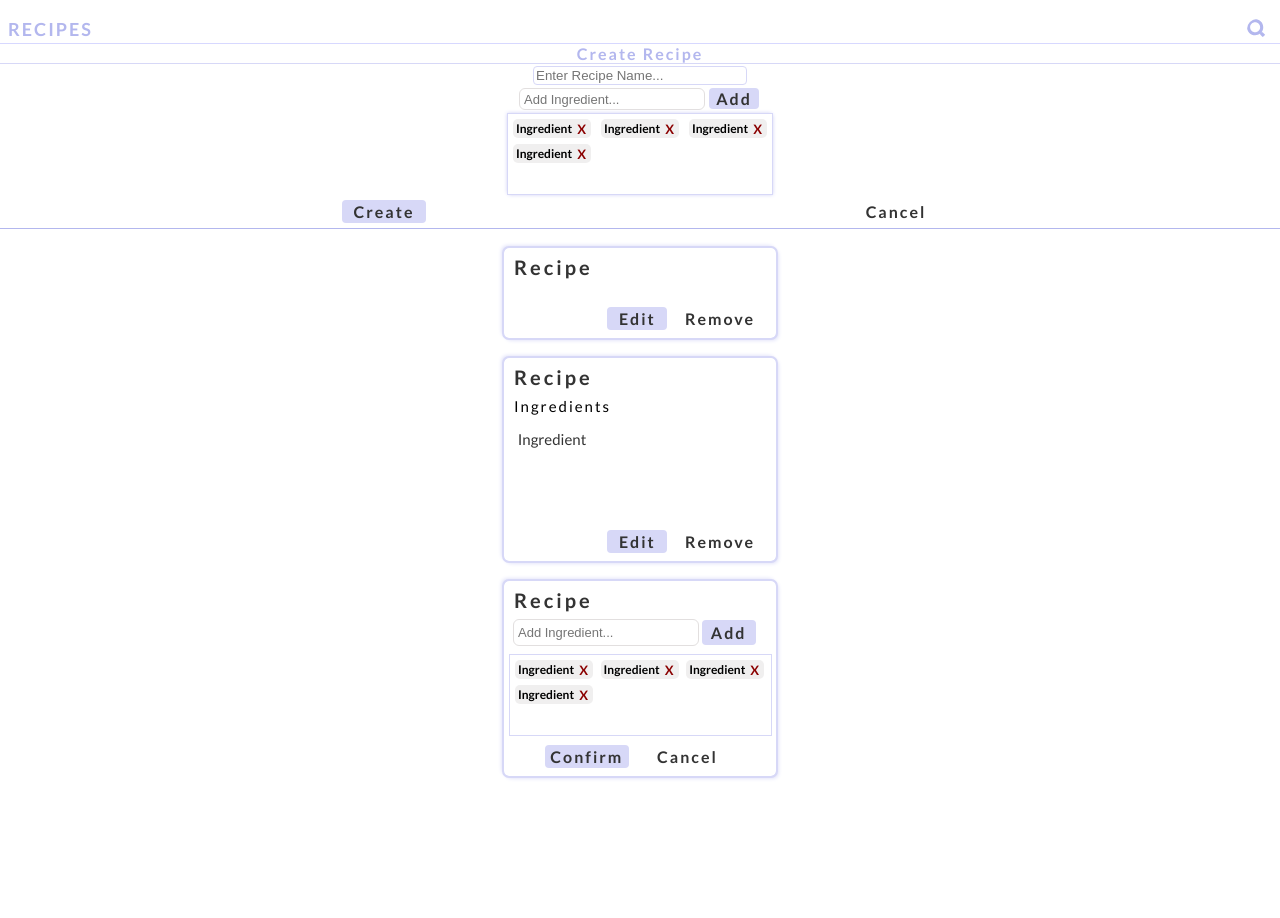
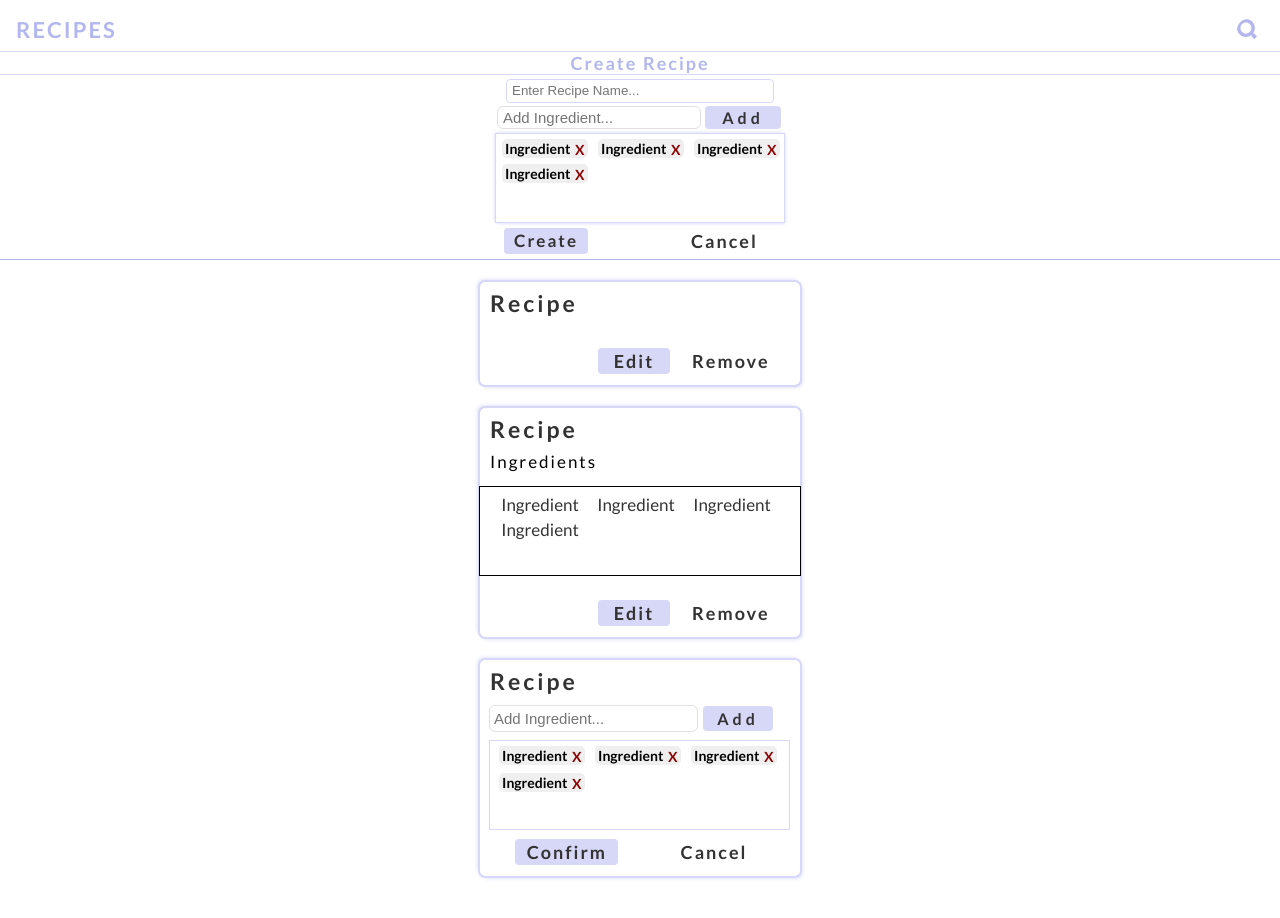
Before and after one commit to Rio0628/recipe-ingredients-app, a React (Create React App) app: page / in a window 1280 px wide. Shown: the top 918 px of the page. Built offline with nearby package versions, Linux system fonts and the light colour scheme.

Commit message:
Applied Breakpoint Styling
- Changed the CreateRecipe component styling's position within the CSS file to be located with the navbar styles.
- Applied the styling for the 600px breakpoint.

```diff
--- a/src/components/CreateRecipe.js
+++ b/src/components/CreateRecipe.js
@@ -17,8 +17,11 @@ const CreateRecipe = () => {
                 <div className='indIngrdtAdd'>Ingredient <p>X</p></div>
             </div>
 
-            <div className='createBtn'>Create</div>
-            <div className='cancelBtn'>Cancel</div>
+
+            <div className='createCnclBtns'>
+                <div className='createBtn'>Create</div>
+                <div className='cancelBtn'>Cancel</div>
+            </div>
         </div>
     );
 }
--- a/src/components/IndRecipe.js
+++ b/src/components/IndRecipe.js
@@ -16,6 +16,9 @@ const IndRecipe = () => {
                 <p className='ingrdtsHeading'>Ingredients</p>
 
                 <div className='ingrdtsCntr'>
+                    <p className='indIngrdt'>Ingredient</p>
+                    <p className='indIngrdt'>Ingredient</p>
+                    <p className='indIngrdt'>Ingredient</p>
                     <p className='indIngrdt'>Ingredient</p>
                 </div>
 
--- a/src/index.css
+++ b/src/index.css
@@ -106,6 +106,87 @@ body {
   text-decoration: underline;
 }
 
+/* -- CREATE RECIPE STYLES -- */
+
+.createRecipeCntr {
+  display: flex;
+  flex-direction: column;
+  align-items: center;
+  outline: 1px solid #d7d8f7;
+}
+
+.recipeNameInput {
+  position: relative;
+  top: 3px;
+  /* left: 15%; */
+  width: 13rem;
+  border: none;
+  outline: 1px solid #d7d8f7;
+  border-radius: 3px;
+}
+
+
+.createRecipeCntr .addIngrdtCntr {
+  top: 7px;
+  display: flex;
+  /* align-items: center; */
+  /* outline: 1px solid green; */
+}
+
+.createRecipeCntr .addIngrdtInput {
+  height: 1rem;
+  left: -3px;
+  top: 1px;
+}
+
+.createRecipeCntr .addIngrdtBtn {
+  position: relative;
+  padding: 1px;
+  left: 2px;
+  /* top: 1px; */
+  border-radius: 4px;
+  background: #d7d8f7;
+  cursor: pointer;
+}
+
+.createRecipeCntr .ingrdtsCntr {
+  top: 12px;
+  grid-template-rows: repeat(12, 25px);
+  outline: 1px solid #d7d8f7;
+  box-shadow: 1px 1px 4px #d7d8f7, -1px -1px 4px #d7d8f7;
+  /* outline: 1px solid black; */
+}
+
+.createCnclBtns {
+  display: flex;
+  justify-content: space-between;
+  width: 16rem;
+  height: 3rem;
+  /* outline: 1px solid black; */
+}
+
+.createBtn {
+  position: relative;
+  /* right: 20%; */
+  top: 18px;
+  width: 5rem;
+  height: 1.3rem;
+  font-weight: 600;
+  text-align: center;
+  letter-spacing: 2px;
+  color: #333333;
+  padding: 2px;
+  border-radius: 4px;
+  background: #d7d8f7;
+  cursor: pointer;
+}
+
+.createRecipeCntr .cancelBtn {
+  left: 0;
+  top: 17px;
+  height: 1.3rem;
+}
+
 /* -- IND RECIPE STYLES -- */
 
 .indRecipesCntr {
@@ -117,6 +198,11 @@ body {
   overflow-x: hidden;
   /* background: sred; */
   /* outline: 1px solid red; */
+}
+
+.indRecipesCntr::-webkit-scrollbar {
+  width: 2px;
+  background: none;
 }
 
 .indRecipeClsd, .indRecipeOpen, .indRecipeEdit {
@@ -328,91 +414,163 @@ body {
   cursor: pointer;
 }
 
-/* -- CREATE RECIPE STYLES -- */
 
-.createRecipeCntr {
-  display: flex;
-  flex-direction: column;
-  align-items: center;
-  outline: 1px solid #d7d8f7;
+@media screen and (min-width: 600px) {
+  .mainHeader {
+    height: 3.2rem;
   }
 
-.recipeNameInput {
-  position: relative;
-  top: 3px;
-  /* left: 15%; */
-  width: 13rem;
-  border: none;
-  outline: 1px solid #d7d8f7;
-  border-radius: 3px;
+  .appHeading {
+    top: -6px;
+    left: 1rem;
+    font-size: 22px;
   }
 
+  .searchBtnClsd {
+    font-size: 22px;
+    right: 1.1rem;
+  }
+
+  .searchbarCntr {
+    height: 1.6rem;
+    width: 20rem;
+    right: 1rem;
+  }
+
+  .searchbar {
+    /* outline: 1px solid black; */
+    left: 8px;
+    bottom: 13px;
+    width: 16rem;
+    font-size: 15px;
+  }
+
+  .searchBtn {
+    left: 24px;
+    bottom: 3px;
+    font-size: 22px;
+    padding: 5px 10px 5px 5px;
+  }
+
+  .createRecipeBtn { font-size: 18px; }
+
+  .recipeNameInput {
+    top: 5px;
+    width: 16rem;
+    height: 1.1rem;
+    padding: 2px 5px;
+  }
 
   .createRecipeCntr .addIngrdtCntr {
-  top: 7px;
-  display: flex;
-  /* align-items: center; */
-  /* outline: 1px solid green; */
+    top: 9px;
+    grid-template-rows: repeat(12, 25px);
+  }
+
+  .createRecipeCntr .indIngrdtAdd {
+    left: 6px;
   }
 
   .createRecipeCntr .addIngrdtInput {
-  height: 1rem;
-  left: -3px;
-  top: 1px;
+    height: 1.1rem;
+    width: 12rem;
+    padding: 2px 5px;
   }
 
   .createRecipeCntr .addIngrdtBtn {
-  position: relative;
-  padding: 1px;
-  left: 2px;
-  /* top: 1px; */
-  border-radius: 4px;
-  background: #d7d8f7;
-  cursor: pointer;
+    letter-spacing: 4px;
+    padding: 2px 6px;
   }
 
-.createRecipeCntr .ingrdtsCntr {
-  top: 12px;
+  .createRecipeCntr .ingrdtsCntr { top: 14px;}
+
+  .createCnclBtns {
+    height: 3.2rem;
+    width:  17rem;
+  }
+
+  .createBtn {
+    top: 20px;
+    height: 1.4rem;
+    font-size: 17px;
+  }
+
+  .createRecipeCntr .cancelBtn {
+    top: 20px;
+    height: 1.4rem;
+  }
+
+  .indRecipeClsd, .indRecipeOpen, .indRecipeEdit {
+    width: 20rem;
+  }
+
+  .recipeName {
+    font-size: 23px;
+  }
+
+  .editBtn {
+    left: 37%;
+    width: 4.2rem;
+    font-size: 18px;
+  }
+
+  .removeBtn {
+    bottom: 10.5px;
+    width: 5.5rem;
+    font-size: 18px;
+  }
+
+  .ingrdtsHeading {
+    bottom: 8px;
+    font-size: 17px;
+  }
+
+  .ingrdtsCntr {
+    height: 5.5rem;
+    grid-template-columns: repeat(3, 6rem);
     grid-template-rows: repeat(12, 25px);
-  outline: 1px solid #d7d8f7;
-  box-shadow: 1px 1px 4px #d7d8f7, -1px -1px 4px #d7d8f7;
+    outline: 1px solid black;
+  }
+
+  .indIngrdt {
+    font-size: 17px;
+    left: 20px;
     /* outline: 1px solid black; */
   }
 
-.createBtn {
-  position: relative;
-  right: 20%;
-  top: 18px;
-  width: 5rem;
-  font-weight: 600;
-  text-align: center;
-  letter-spacing: 2px;
-  color: #333333;
-  padding: 2px;
-  border-radius: 4px;
-  background: #d7d8f7;
-  cursor: pointer;
+  .addIngrdtInput {
+    font-size: 15px
   }
 
-.createRecipeCntr .cancelBtn {
-  left: 20%;
-  top: -5px;
+  .addIngrdtBtn {
+    width: 4rem;
+    letter-spacing: 4px;
   }
 
-/* 'createRecipeCntr'>
-            <input placeholder='Enter Recipe Name...' className='recipeNameInput'/>
+  .indRecipeEdit .ingrdtsCntr {
+    left: 10px;
+    width: 18.7rem;
+    grid-template-columns: repeat(3, 6rem);
+    grid-template-rows: repeat(12, 27px);
+  }
 
-            <div className='addIngrdtCntr'>
-                <input placeholder='Add Ingredient...' className='addIngrdtInput'/>
-                <div className='addIngrdtBtn'>Add</div>
-            </div>
+  .indIngrdtAdd {
+    left: 9px;
+    width: 5rem;
+    font-size: 14px;
+  }
 
-            <div className='ingrdtsCntr'>
-                <div className='indIngrdtAdd'>Ingredient <p>X</p></div>
-                <div className='indIngrdtAdd'>Ingredient <p>X</p></div>
-                <div className='indIngrdtAdd'>Ingredient <p>X</p></div>
-                <div className='indIngrdtAdd'>Ingredient <p>X</p></div>
-            </div>
+  .indIngrdtAdd p {
+    font-size: 14px;
+  }
 
-            <div className='confirmBtn'>Create</div>
-            <div className='cancelBtn'>Cancel</div> */
+  .confirmBtn, .cancelBtn {
+    left: 11%;
+    width: 6.2rem;
+    font-size: 18px;
+  }
+
+  .cancelBtn {
+    left: 57%;
+    bottom: 10.5px;
+  }
+}
```
Lines whose indentation alone changed are shown as unchanged.
